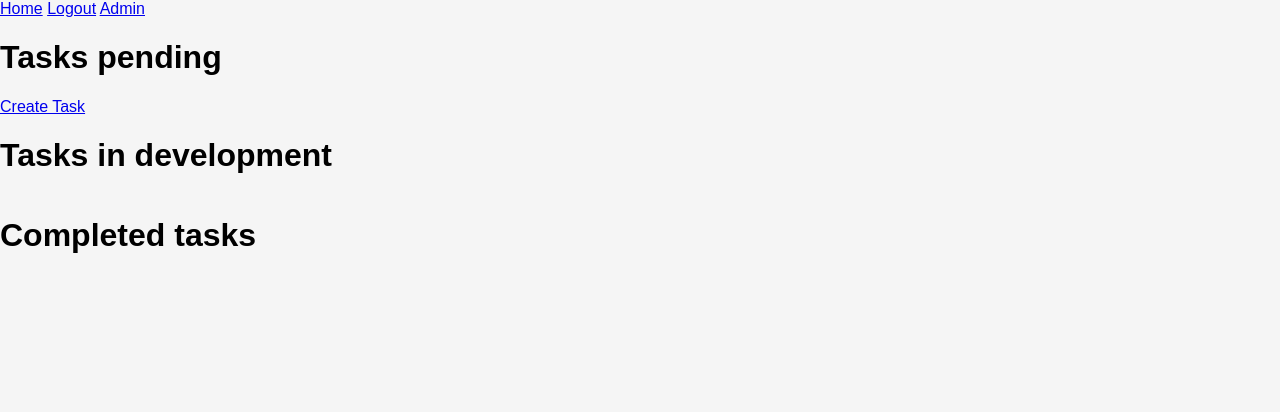
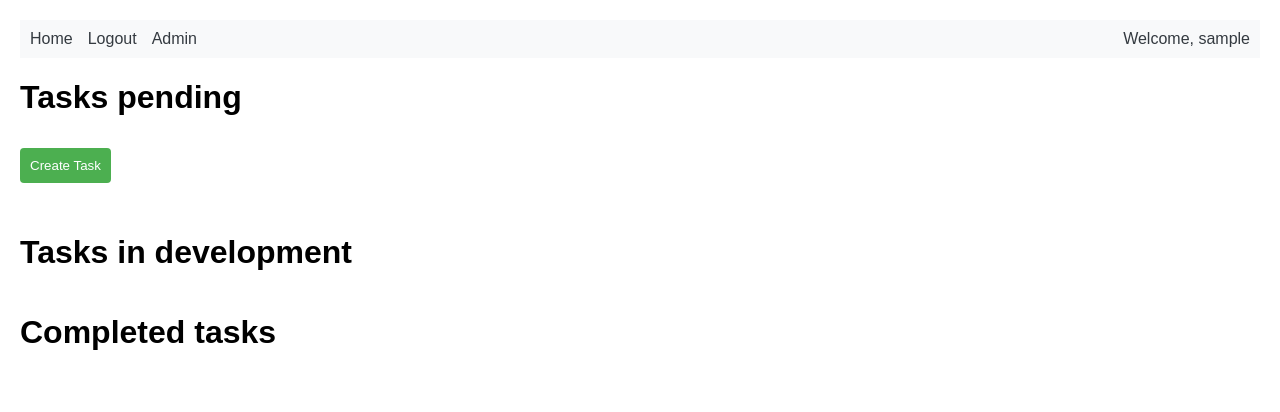
Before and after one commit to Sergii-Koval/flask-task-manager, a Flask app: page / in a window 1280 px wide. Shown: the top 412 px of the page. Run offline with Flask 3, Linux system fonts and the light colour scheme; the visitor is signed in with stand-in values (Sample User, id 1); tables that the repository leaves empty hold one stand-in row (values such as "Sample post").

Commit message:
design improvement

```diff
--- a/static/styles.css
+++ b/static/styles.css
@@ -1,8 +1,9 @@
 body {
-    font-family: Arial, sans-serif;
     margin: 0;
     padding: 0;
-    background-color: #f5f5f5;
+    box-sizing: border-box;
+    font-family: Arial, sans-serif;
+    padding: 20px;
 }
 
 .container {
@@ -12,15 +13,16 @@
 }
 
 table {
+    border-collapse: collapse;
     width: 100%;
-    border-collapse: collapse;
+    margin-bottom: 20px;
 }
 
 table th,
 table td {
-    border: 1px solid #ddd;
-    padding: 15px;
+    border: 1px solid #dddddd;
     text-align: left;
+    padding: 8px;
 }
 
 table th {
@@ -32,8 +34,16 @@
     background-color: #f2f2f2;
 }
 
+
+table td:first-child,
+table th:first-child {
+    width: 1%;
+    white-space: nowrap;
+}
+
 form {
     margin: 20px 0;
+    max-width: 600px;
 }
 
 form label {
@@ -67,3 +77,82 @@
 form input[type="submit"]:hover {
     background-color: #45a049;
 }
+
+
+button {
+    background-color: #4caf50;
+    color: white;
+    padding: 10px;
+    margin: 10px 0;
+    border: none;
+    border-radius: 4px;
+    cursor: pointer;
+    text-decoration: none;
+    display: inline-block;
+}
+
+button:hover {
+    background-color: #45a049;
+}
+
+button:active {
+    background-color: #5aaf60;
+}
+
+button.delete {
+    background-color: #f44336;
+}
+
+button.delete:hover {
+    background-color: #e53725;
+}
+
+button.delete:active {
+    background-color: #f74437;
+}
+
+button.accept {
+    background-color: #ffc107;
+}
+
+button.accept:hover {
+    background-color: #e5a007;
+}
+
+button.accept:active {
+    background-color: #ffc408;
+}
+
+button.complete {
+    background-color: #4caf50;
+}
+
+button.complete:hover {
+    background-color: #45a049;
+}
+
+button.complete:active {
+    background-color: #5aaf60;
+}
+nav {
+    background-color: #f8f9fa;
+    padding: 10px;
+    margin-bottom: 20px;
+    display: flex;
+    align-items: center;
+}
+
+nav a {
+    margin-right: 15px;
+    color: #343a40;
+    text-decoration: none;
+}
+
+nav a:hover {
+    color: #007bff;
+}
+
+nav span {
+    margin-left: auto;
+    color: #343a40;
+}
--- a/templates/base.html
+++ b/templates/base.html
@@ -8,17 +8,19 @@
 </head>
 <body>
     <nav>
-        <a href="{{ url_for('index') }}">Home</a>
-        {% if 'user_id' in session %}
-            <a href="{{ url_for('logout') }}">Logout</a>
-            {% if current_user.role == 'admin' %}
-                <a href="{{ url_for('admin') }}">Admin</a>  <!-- Добавляем ссылку на страницу администратора -->
-            {% endif %}
-        {% else %}
-            <a href="{{ url_for('login') }}">Login</a>
-            <a href="{{ url_for('register') }}">Register</a>
+    <a href="{{ url_for('index') }}">Home</a>
+    {% if 'user_id' not in session %}
+        <a href="{{ url_for('login') }}">Login</a>
+        <a href="{{ url_for('register') }}">Register</a>
+    {% else %}
+        <a href="{{ url_for('logout') }}">Logout</a>
+        {% if current_user.role == 'admin' %}
+            <a href="{{ url_for('admin') }}">Admin</a>
         {% endif %}
-    </nav>
+        <span>Welcome, {{ current_user.username }}</span>
+    {% endif %}
+</nav>
+
     {% with messages = get_flashed_messages() %}
         {% if messages %}
             <ul class="flashes">
--- a/templates/index.html
+++ b/templates/index.html
@@ -3,7 +3,9 @@
 {% block content %}
 <h1>Tasks pending</h1>
 {% if 'user_id' in session and current_user.role in ['admin', 'dev'] %}
-    <a href="{{ url_for('create_task') }}">Create Task</a>
+    <form action="{{ url_for('create_task') }}" method="get">
+        <button type="submit">Create Task</button>
+    </form>
 {% endif %}
 <table>
     {% for task in pending_tasks %}
@@ -16,15 +18,19 @@
         <td>{{ task.done_time|unixtime }}</td>
 
         {% if 'user_id' in session and current_user.role in ['admin', 'dev'] %}
-            <td><a href="{{ url_for('edit_task', id=task.id) }}">Edit</a></td>
+            <td>
+                <form action="{{ url_for('edit_task', id=task.id) }}" method="get">
+                    <button type="submit">Edit</button>
+                </form>
+            </td>
             <td>
                 <form action="{{ url_for('delete_task', id=task.id) }}" method="post">
-                    <input type="submit" value="Delete">
+                    <button type="submit">Delete</button>
                 </form>
             </td>
             <td>
                 <form action="{{ url_for('accept_task', id=task.id) }}" method="post">
-                    <input type="submit" value="Accept the task">
+                    <button type="submit">Accept the task</button>
                 </form>
             </td>
         {% endif %}
@@ -45,15 +51,19 @@
         <td>{{ task.done_time|unixtime }}</td>
 
         {% if 'user_id' in session and current_user.role in ['admin', 'dev'] %}
-            <td><a href="{{ url_for('edit_task', id=task.id) }}">Edit</a></td>
+            <td>
+                <form action="{{ url_for('edit_task', id=task.id) }}" method="get">
+                    <button type="submit">Edit</button>
+                </form>
+            </td>
             <td>
                 <form action="{{ url_for('delete_task', id=task.id) }}" method="post">
-                    <input type="submit" value="Delete">
+                    <button type="submit">Delete</button>
                 </form>
             </td>
             <td>
                 <form action="{{ url_for('complete_task', id=task.id) }}" method="post">
-                    <input type="submit" value="Complete the task">
+                    <button type="submit">Complete the task</button>
                 </form>
             </td>
         {% endif %}
@@ -73,10 +83,14 @@
         <td>{{ task.done_time|unixtime }}</td>
 
         {% if 'user_id' in session and current_user.role in ['admin', 'dev'] %}
-            <td><a href="{{ url_for('edit_task', id=task.id) }}">Edit</a></td>
+            <td>
+                <form action="{{ url_for('edit_task', id=task.id) }}" method="get">
+                    <button type="submit">Edit</button>
+                </form>
+            </td>
             <td>
                 <form action="{{ url_for('delete_task', id=task.id) }}" method="post">
-                    <input type="submit" value="Delete">
+                    <button type="submit">Delete</button>
                 </form>
             </td>
         {% endif %}
```
